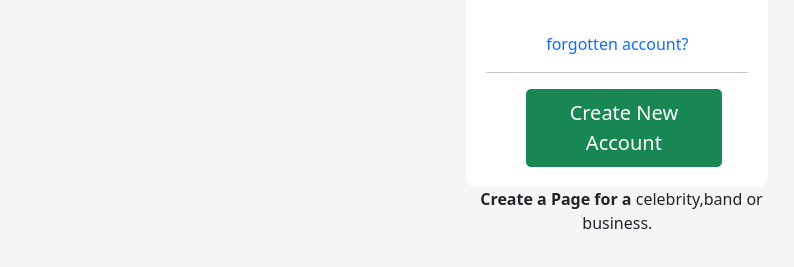
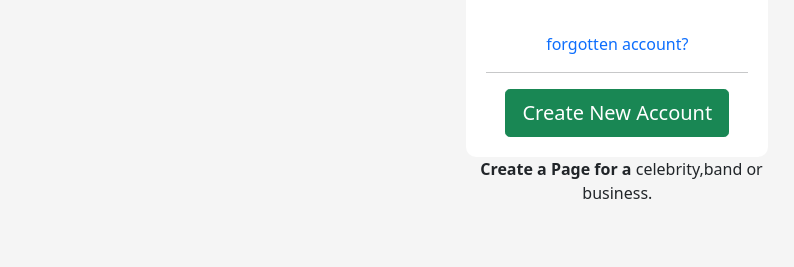
Before and after one commit to ALPHAwolf010/Facebook-LoginPage, a plain HTML site: page index.html in a window 1280 px wide. Shown: the part 317-584 px from the top of the page, without its empty margins (240-1034 px from the left). Drawn offline with nearby package versions, Linux system fonts and the light colour scheme.

Commit message:
Update index.css

```diff
--- a/index.css
+++ b/index.css
@@ -25,8 +25,3 @@ a{
     display:block;
 }
 body{background-color:whitesmoke;}
-
-#btn2{
-    margin-left: 15%;
-    margin-right: 10%;
-}
```
